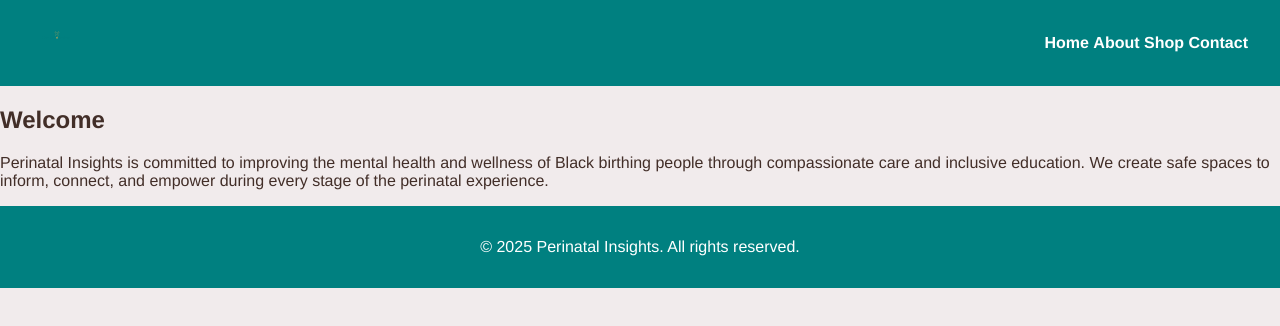
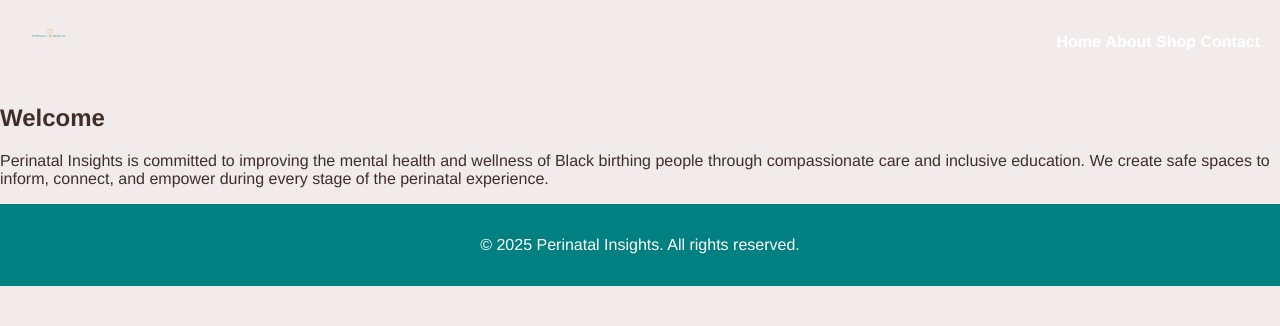
Before and after one commit to DiAundrea810/perinatalinsights.github.io, a plain HTML site: page index.html in a window 1280 px wide. Drawn offline with Linux system fonts and the light colour scheme.

Commit message:
Update style.css

```diff
--- a/assets/css/style.css
+++ b/assets/css/style.css
@@ -16,14 +16,14 @@ body {
 
 header {
   display: flex;
+  align-items: center;
   justify-content: space-between;
-  align-items: center;
-  background-color: var(--teal);
-  padding: 1rem 2rem;
+  padding: 10px 20px;
 }
 
-.logo {
-  height: 50px;
+header img.logo {
+  height: 60px; /* adjust size */
+  width: auto;
 }
 
 nav ul {
```
